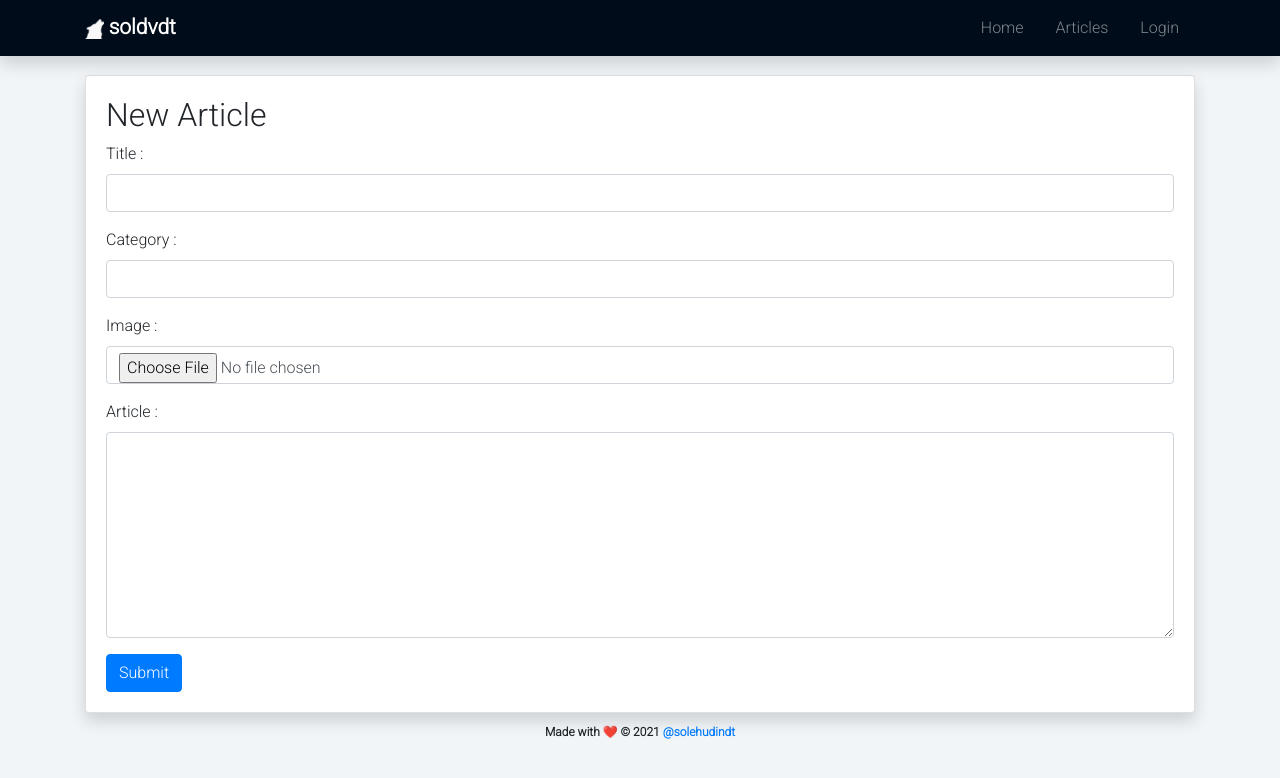
After one commit to solehudindt/personal-blog, a Django app: page /artikel/create in a window 1280 px wide. The commit adds this page. Shown: the top 778 px of the page. Run offline with Django 3.2, Linux system fonts and the light colour scheme; some libraries are stand-ins or nearby versions.

Commit message:
CR only from crud

```diff
--- /dev/null
+++ b/artikel/forms.py
@@ -0,0 +1,7 @@
+from django.forms import ModelForm
+from .models import Artikel
+
+class ArtikelForm(ModelForm):
+    class Meta:
+        model = Artikel
+        fields = ['judul','kategori', 'gambar', 'isi']
--- a/artikel/models.py
+++ b/artikel/models.py
@@ -1,5 +1,6 @@
 from django.db import models
 from django.utils.text import slugify
+from django.urls import reverse
 
 class Artikel(models.Model):
     judul = models.CharField(max_length=75)
@@ -14,5 +15,9 @@ class Artikel(models.Model):
         self.slug = slugify(self.judul)
         super().save()
 
+    def get_absolute_url(self):
+        url_slug = {'slug':self.slug}
+        return reverse('artikel:detail', kwargs = url_slug)
+
     def __str__(self):
         return "{} - {}".format(self.id, self.judul)
--- /dev/null
+++ b/artikel/templates/artikel/artikel_create.html
@@ -0,0 +1,37 @@
+{% extends 'base.html' %}
+
+
+{% block title %}
+    Create Article
+{% endblock title %}
+
+
+{% block content %}
+    <div class="card shadow">
+    <div class="card-body">
+
+    <h2>New Article</h2>
+
+        <form method="POST" enctype="multipart/form-data">
+            {% csrf_token %}
+            <div class="form-group">
+                <label for="{{form.judul.id_for_label}}" class="form-label">Title :</label>
+                <input type="text" class="form-control" required id="{{form.judul.id_for_label}}" name="{{form.judul.name}}">
+            </div>
+            <div class="mb-3">
+                <label for="{{form.kategori.id_for_label}}" class="form-label">Category :</label>
+                <input type="text" class="form-control" required id="{{form.kategori.id_for_label}}" name="{{form.kategori.name}}">
+            </div>
+            <div class="mb-3">
+                <label for="{{form.gambar.id_for_label}}" class="form-label">Image :</label>
+                <input type="file" class="form-control" required id="{{form.gambar.id_for_label}}" name="{{form.gambar.name}}">
+            </div>
+            <div class="mb-3">
+                <label for="{{form.isi.id_for_label}}" class="form-label">Article :</label>
+                <textarea class="form-control" required id="{{form.isi.id_for_label}}" rows="8" name="{{form.isi.name}}"></textarea>
+            </div>
+            <button class="btn btn-primary" type="submit">Submit</button>
+        </form>
+    </div>
+    </div>
+{% endblock content %}
--- a/artikel/templates/artikel/artikel_kategori.html
+++ b/artikel/templates/artikel/artikel_kategori.html
@@ -18,7 +18,7 @@ Article
         </a></h3>
           <span class="text-secondary"><a href="{% url 'artikel:category' artikel.kategori %}">{{artikel.kategori}}</a> | {{artikel.published}}</span>
         <p>{{artikel.isi|truncatewords:50}}
-          <a href="{% url 'artikel:detail' artikel.slug %}">read more</a>
+          <a href="{% url 'artikel:detail' artikel.slug %}">read more..</a>
         </p>
       </div>
     </div>
--- a/artikel/templates/artikel/artikel_list.html
+++ b/artikel/templates/artikel/artikel_list.html
@@ -18,7 +18,7 @@ Article
         </a></h3>
           <span class="text-secondary"><a href="{% url 'artikel:category' artikel.kategori %}">{{artikel.kategori}}</a> | {{artikel.published}}</span>
         <p>{{artikel.isi|truncatewords:50}}
-          <a href="{% url 'artikel:detail' artikel.slug %}">read more</a>
+          <a href="{% url 'artikel:detail' artikel.slug %}">read more..</a>
         </p>
       </div>
     </div>
--- a/artikel/urls.py
+++ b/artikel/urls.py
@@ -1,9 +1,10 @@
 from django.urls import path
 
-from .views import ArtikelListView, ArtikelDetailView, ArtikelKategoriView
+from .views import ArtikelListView, ArtikelDetailView, ArtikelKategoriView, ArtikelCreateView
 
 app_name = 'artikel'
 urlpatterns = [
+    path('create', ArtikelCreateView.as_view(), name='create'),
     path('category/<kategori>', ArtikelKategoriView.as_view(), name='category'),
     path('<slug>', ArtikelDetailView.as_view(), name='detail'),
     path('', ArtikelListView.as_view(), name='list'),
--- a/artikel/views.py
+++ b/artikel/views.py
@@ -1,7 +1,17 @@
 from django.shortcuts import render
-from django.views.generic import ListView, DetailView
+from django.views.generic import ListView, DetailView, CreateView
 from .models import Artikel
+from .forms import ArtikelForm
 import random
+
+class ArtikelManageView(ListView):
+    model = Artikel
+    template_name = "artikel/artikel_manage.html"
+    context_object_name = 'artikel'
+
+class ArtikelCreateView(CreateView):
+    form_class = ArtikelForm
+    template_name = "artikel/artikel_create.html"
 
 class ArtikelListView(ListView):
     model = Artikel
```
Also changed, not shown: artikel/templates/artikel/artikel_manage.html (added), media/images/Screenshot_2021-08-13_05-55-17.png (added), media/images/Screenshot_2021-08-13_06-11-04.png (added).
